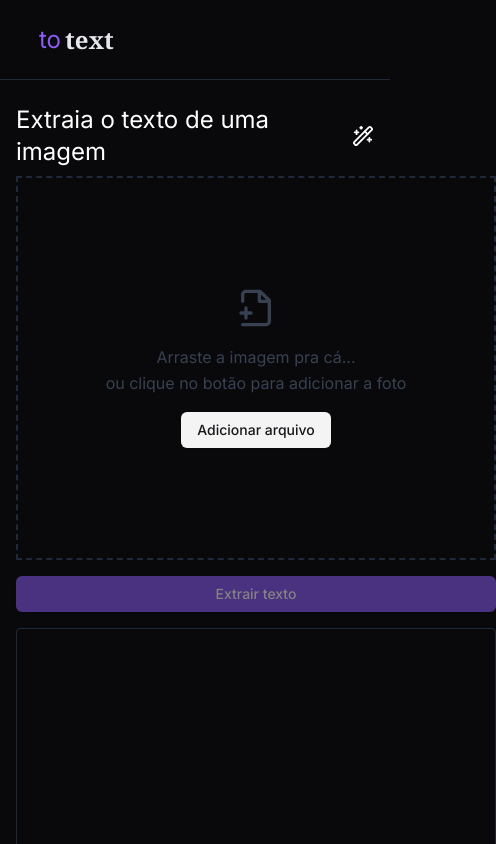
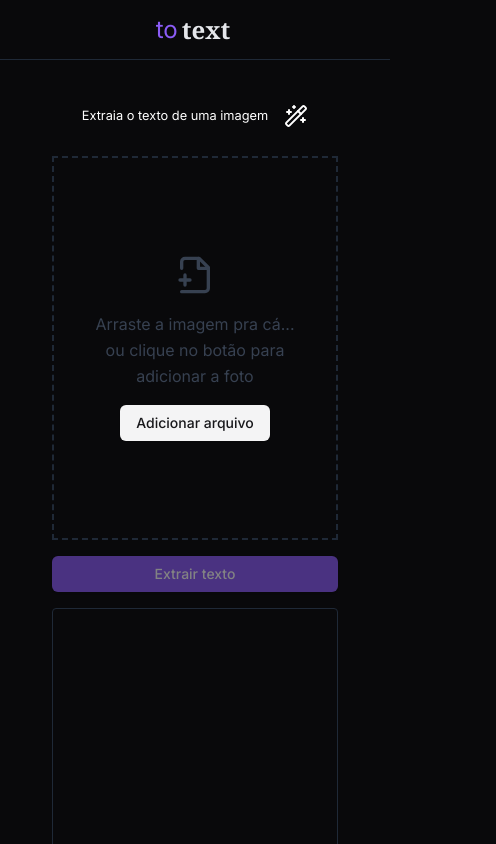
Before and after one commit to ericksax/totext, a Next.js app: page / in a window 390 px wide. Shown: the top 844 px of the page, 496 px wide, since content can reach past the window. Built offline with nearby package versions, Linux system fonts and the light colour scheme.

Commit message:
feat: add responsivity

```diff
--- a/app/page.tsx
+++ b/app/page.tsx
@@ -9,9 +9,9 @@ export default function Home() {
     <SubmitProvider>
       <main className="p-4 flex w-full flex-col">
         <header className="flex w-full items-center justify-center h-20 text-2xl">
-          <h1>Extraia o texto de uma imagem </h1> <Wand2 className="ml-4" />
+          <h1 className="text-[clamp(.8rem,3vw,2rem)]">Extraia o texto de uma imagem </h1> <Wand2 className="ml-4" />
         </header>
-        <div className="grid lg:grid-cols-2 md:grid-cols-1 w-[clamp(480px,80%,1216px)] mx-auto gap-4">
+        <div className="grid lg:grid-cols-2 md:grid-cols-1 w-[clamp(240px,80%,1216px)] mx-auto  gap-4">
           <BoxImage />
           <BoxText />
         </div>
--- a/components/header/index.tsx
+++ b/components/header/index.tsx
@@ -1,7 +1,7 @@
 export const Header = () => {
   return (
-    <header className="z-10 sticky top-0 flex items-center border-solid border-b border-gray-800 w-full h-20 bg-background text-2xl">
-      <span className="flex items-center relative w-[clamp(240px,80%,1216px)] mx-auto text-gray-200">
+    <header className="z-10 sticky flex top-0 border-solid border-b border-gray-800 w-full  h-[clamp(60px,10vw,80px)] bg-background text-2xl">
+      <span className="flex items-center justify-center sm:justify-start w-full max-w-[78%] relative mx-auto text-gray-200">
         <p className="relative flex text-violet-500">to </p>
         <span className=" text-gray-200 font-bold font-serif px-1">text</span>
       </span>
```
